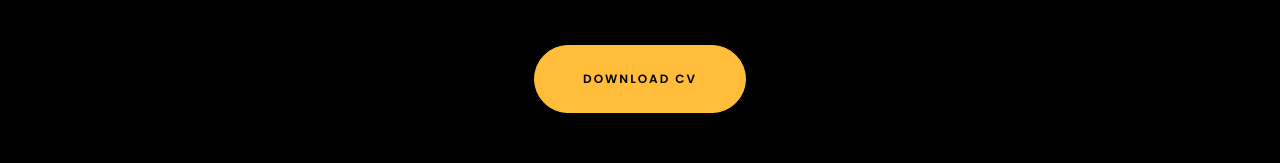
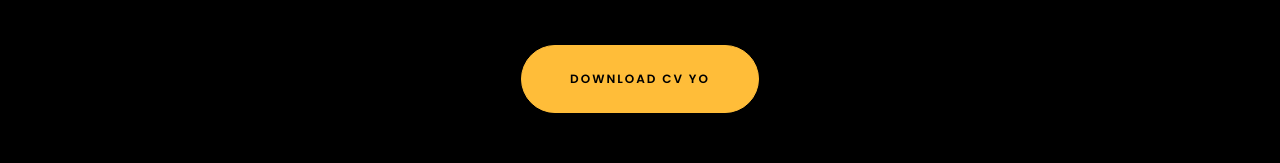
Before and after one commit to Xdiad47/diadem.github.io, a plain HTML site: page index.html in a window 1280 px wide. Shown: the part 3617-3780 px from the top of the page. Drawn offline with Linux system fonts and the light colour scheme; animation ran at ten frames a second; files whose address does not match are found by name.

Commit message:
Update index.html

```diff
--- a/index.html
+++ b/index.html
@@ -394,7 +394,7 @@
 
 			<div class="row justify-content-center mt-5">
 				<div class="col-md-6 text-center ftco-animate">
-					<p><a href="https://xdiad47.github.io/diadem.github.io/assets/Diadem_resume_latest_.pdf" class="btn btn-primary py-4 px-5">Download CV</a></p>
+					<p><a href="https://xdiad47.github.io/diadem.github.io/assets/Diadem_resume_latest_.pdf" class="btn btn-primary py-4 px-5">Download CV yo</a></p>
 				</div>
 			</div>
 		</div>
```
